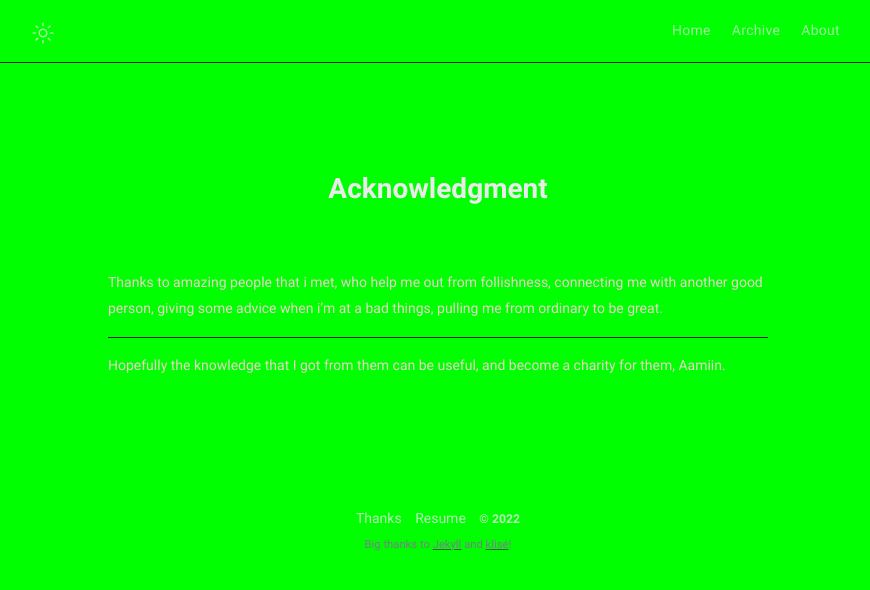
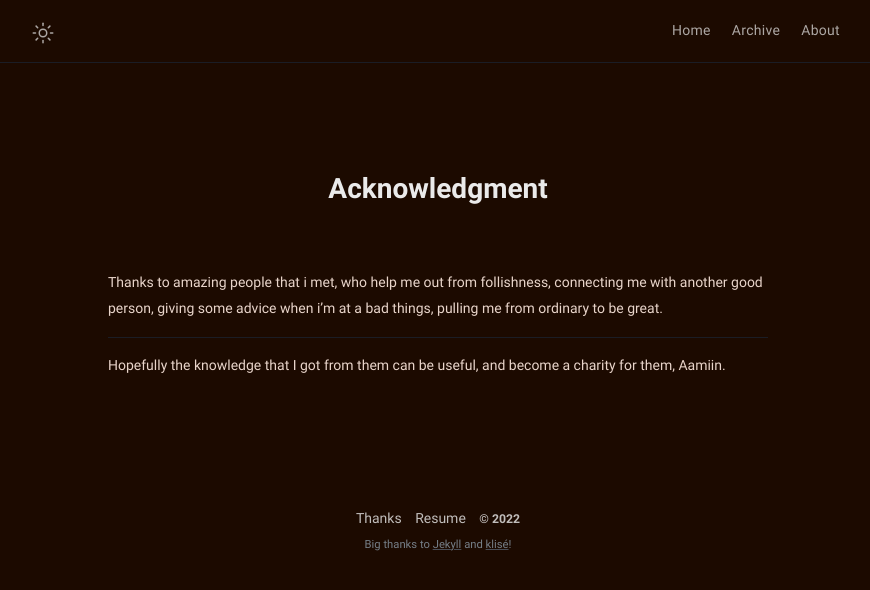
Before and after one commit to philippines69/carlcastroarchives, a Jekyll site: the page built from thanks.md, in a window 1280 px wide. Shown: the top 590 px of the page, without its empty margins (202-1072 px from the left). Built offline with Jekyll 4.4.1, drawn with Linux system fonts in a browser that asks for light colours.

Commit message:
Update _dark.scss

```diff
--- a/_sass/klise/_dark.scss
+++ b/_sass/klise/_dark.scss
@@ -1,6 +1,6 @@
 body[data-theme="dark"] {
   color: $dark-text-base-color;
-  background-color: #00FF00;//$dark-black;
+  background-color: $dark-black;
 
   // Heading
   h1,
```
